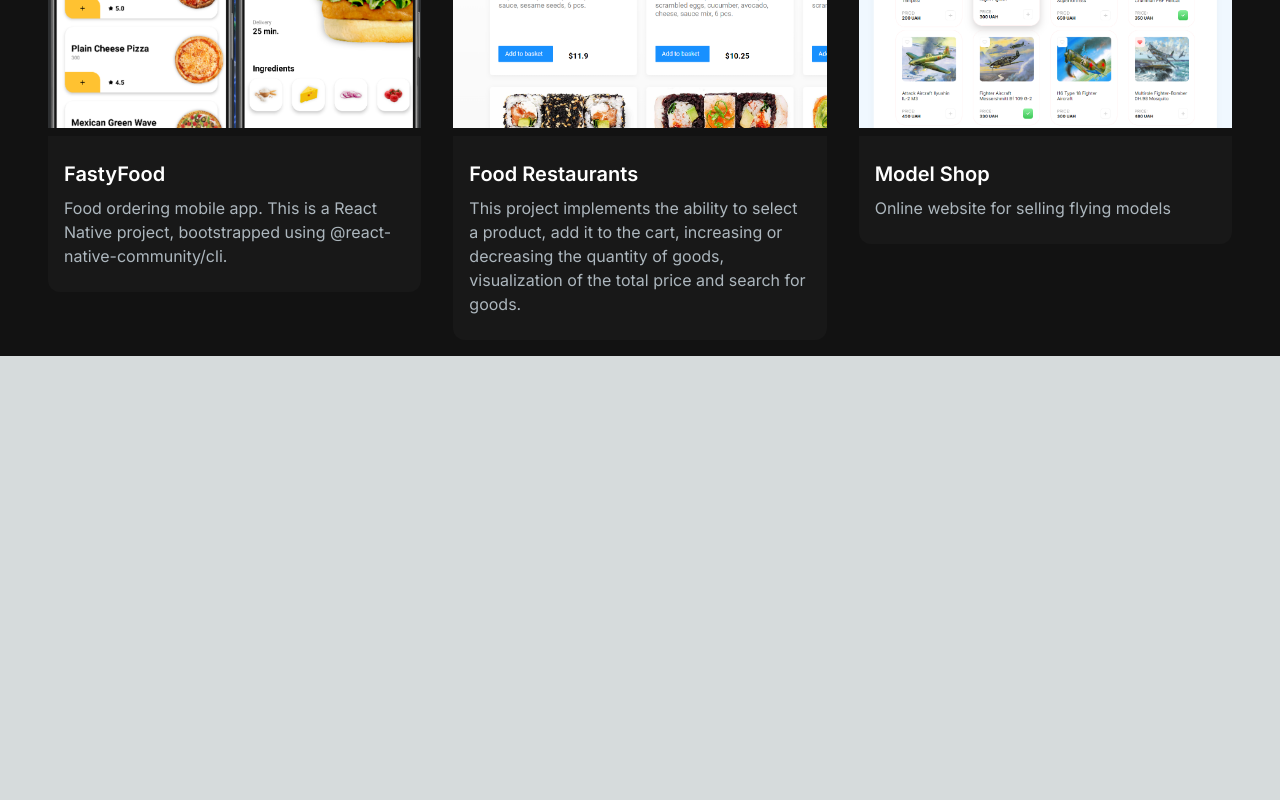
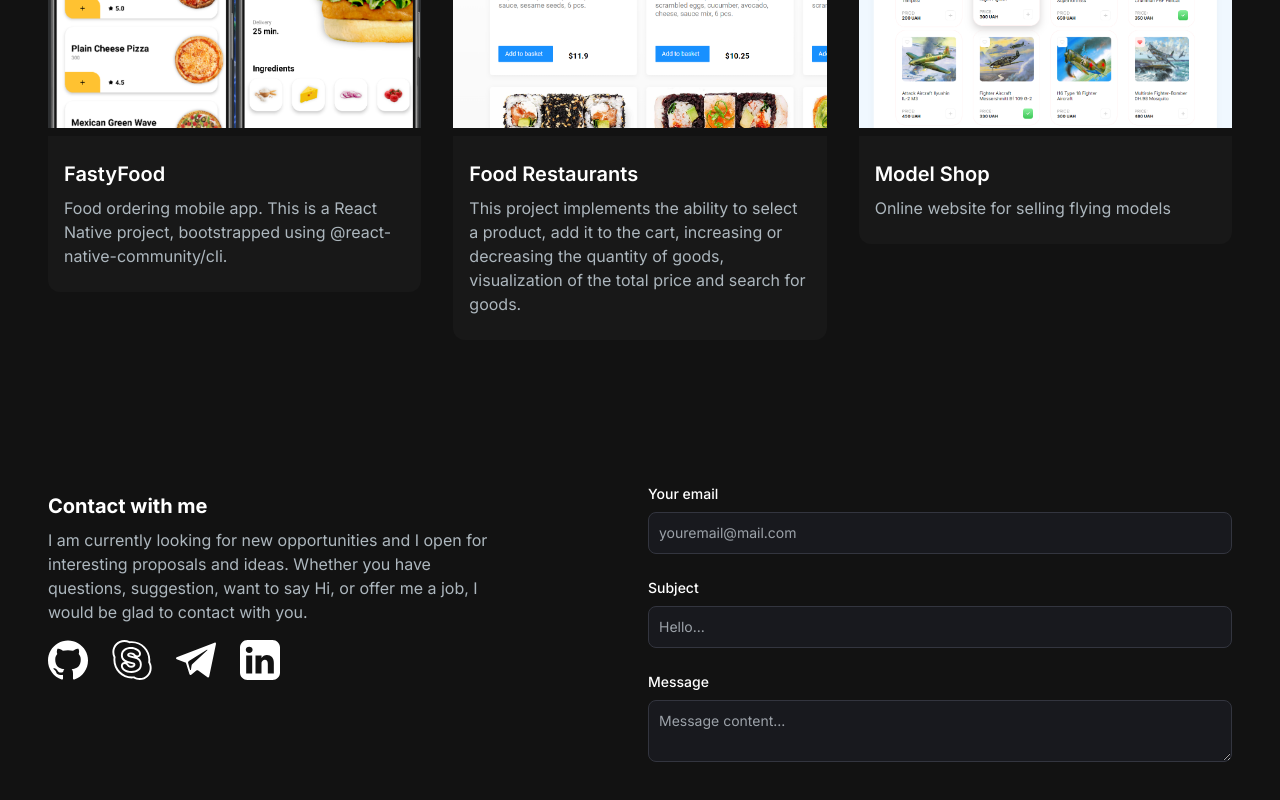
Before and after one commit to Saoa35/my-portfolio-website, a Next.js app: page / in a window 1280 px wide. Shown: the part 2568-3368 px from the top of the page. Before the commit the page ends 2924 px from the top, so only its background shows below. Built offline with nearby package versions, Linux system fonts and the light colour scheme.

Commit message:
+ added inputs & textarea

```diff
--- a/src/app/components/EmailSection.jsx
+++ b/src/app/components/EmailSection.jsx
@@ -17,20 +17,78 @@
           suggestion, want to say Hi, or offer me a job, I would be glad to
           contact with you.
         </p>
-        <div className="socials flex flex-row gap-2">
+        <div className="socials flex flex-row gap-6">
           <Link href="https://github.com/Saoa35">
-            <Image src={GithubIcon} alt="Github Icon" />
+            <Image src={GithubIcon} alt="Github Icon" width={40} height={40} />
           </Link>
           <Link href="https://join.skype.com/invite/Akb6lZbgAL2D">
-            <Image src={SkypeIcon} alt="Skype Icon" />
+            <Image src={SkypeIcon} alt="Skype Icon" width={40} height={40} />
           </Link>
           <Link href="https://t.me/Alexandr_Makharadze">
-            <Image src={TelegramIcon} alt="Telegram Icon" />
+            <Image
+              src={TelegramIcon}
+              alt="Telegram Icon"
+              width={40}
+              height={40}
+            />
           </Link>
           <Link href="https://www.linkedin.com/in/oleksandr-makharadze/">
-            <Image src={LinkedinIcon} alt="Linkedin Icon" />
+            <Image
+              src={LinkedinIcon}
+              alt="Linkedin Icon"
+              width={40}
+              height={40}
+            />
           </Link>
         </div>
+      </div>
+      <div>
+        <form className="flex flex-col">
+          <div className="mb-6">
+            <label
+              htmlFor="email"
+              className="text-white block text-sm font-medium mb-2"
+            >
+              Your email
+            </label>
+            <input
+              className="bg-[#18191E] border border-[#33353F] placeholder-[#9CA2A9] text-gray-100 text-sm rounded-lg block w-full p-2.5"
+              type="email"
+              id="email"
+              required
+              placeholder="youremail@mail.com"
+            />
+          </div>
+          <div className="mb-6">
+            <label
+              htmlFor="subject"
+              className="text-white block text-sm font-medium mb-2"
+            >
+              Subject
+            </label>
+            <input
+              className="bg-[#18191E] border border-[#33353F] placeholder-[#9CA2A9] text-gray-100 text-sm rounded-lg block w-full p-2.5"
+              type="text"
+              id="subject"
+              required
+              placeholder="Hello..."
+            />
+          </div>
+          <div className="mb-6">
+            <label
+              htmlFor="message"
+              className="text-white block text-sm font-medium mb-2"
+            >
+              Message
+            </label>
+            <textarea
+              name="message"
+              id="message"
+              className="bg-[#18191E] border border-[#33353F] placeholder-[#9CA2A9] text-gray-100 text-sm rounded-lg block w-full p-2.5"
+              placeholder="Message content..."
+            />
+          </div>
+        </form>
       </div>
     </section>
   );
--- a/src/app/page.js
+++ b/src/app/page.js
@@ -2,6 +2,7 @@
 import { NavBar } from "./components/NavBar";
 import { AboutSection } from "./components/AboutSection";
 import { ProjectsSection } from "./components/ProjectsSection";
+import { EmailSection } from "./components/EmailSection";
 
 export default function Home() {
   return (
@@ -11,6 +12,7 @@
         <HeroSection />
         <AboutSection />
         <ProjectsSection />
+        <EmailSection />
       </div>
     </main>
   );
```
